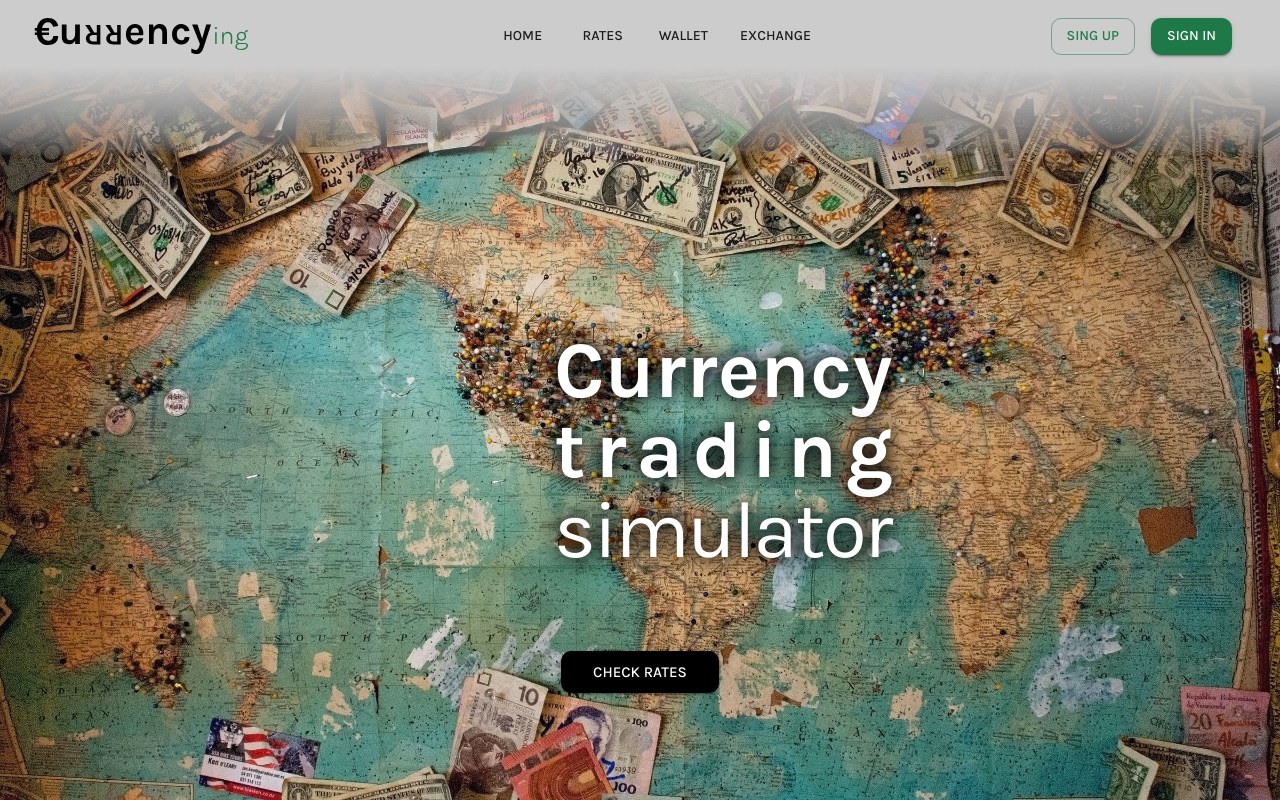
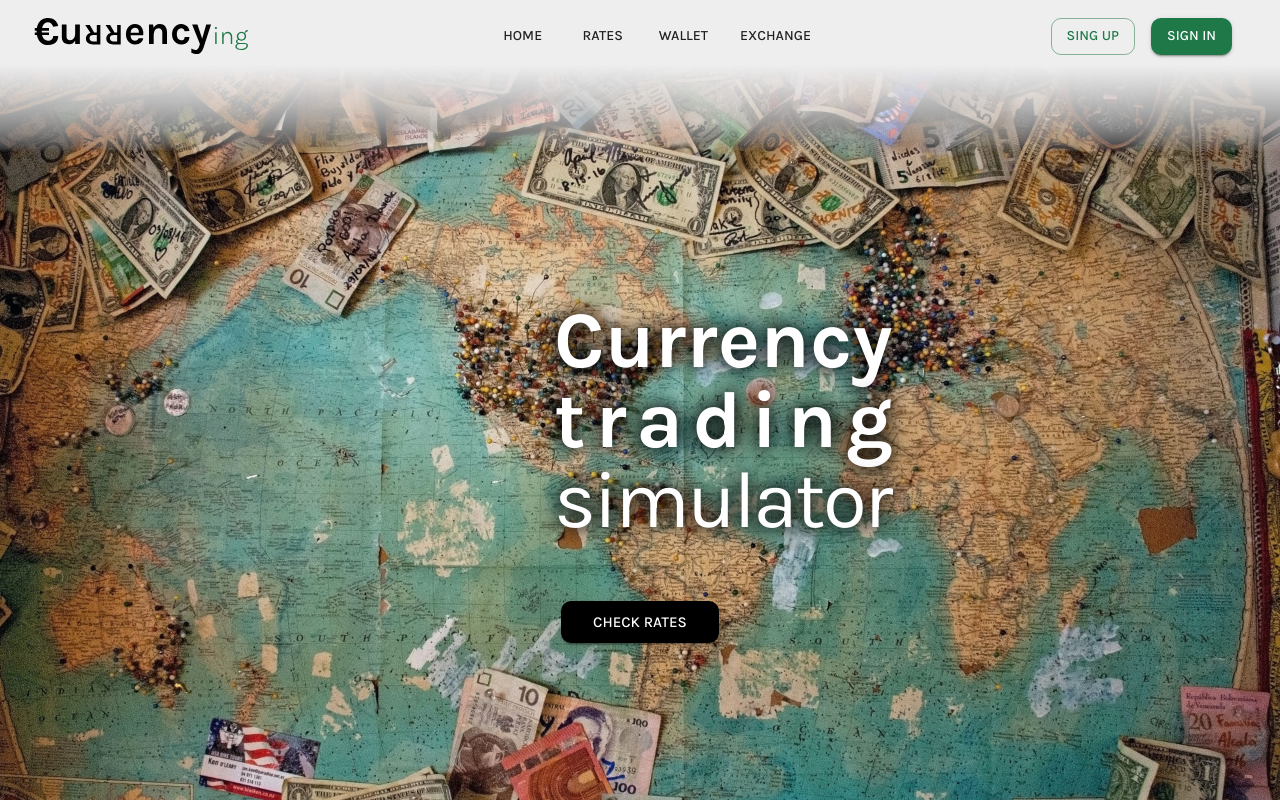
Before and after one commit to szymonkwak/currencying, a React (Create React App) app in the folder client/: page / in a window 1280 px wide. Built offline with nearby package versions, Linux system fonts and the light colour scheme; no server answers.

Commit message:
theme & landing page animation fix

```diff
--- a/client/src/components/Landing/Landing.tsx
+++ b/client/src/components/Landing/Landing.tsx
@@ -13,9 +13,10 @@ const Landing = () => {
         <Box component="h1" className="landing--heading">
           Currency <br />
           <span className="landing--heading-tr">trading</span> <br />
-          <span className="landing--heading-sm"> simulator</span>
+          <span className="landing--heading-sm">simulator</span>
         </Box>
       </Box>
+      <Box className="landing--buttonContainer">
         <Link to={routes.rates} {...{ style: { textDecoration: 'none' } }}>
           <Button
             variant="contained"
@@ -27,6 +28,7 @@ const Landing = () => {
           </Button>
         </Link>
       </Box>
+    </Box>
   );
 };
 
--- a/client/src/components/Landing/landing.css
+++ b/client/src/components/Landing/landing.css
@@ -11,14 +11,16 @@
 }
 
 .landing--content {
+  padding: 50px;
+  overflow: hidden;
   display: flex;
   align-items: flex-end;
-  margin: 80px 0;
+  margin-top: 60px;
 }
 
 .landing--card {
   height: 20rem;
-  background-color: rgba(0, 0, 0, 0.3);
+  background-color: rgba(0, 0, 0, 0.35);
   box-shadow: 0 0 30px black;
   animation: card 2s forwards;
 }
@@ -31,7 +33,7 @@
   text-shadow: 0 0 30px black, 0 0 15px black;
   margin: 0;
   padding: 0 2rem;
-  transform: translate(220%);
+  transform: translate(200%);
   animation: heading 2s forwards 1s;
 }
 
@@ -45,9 +47,15 @@
   font-weight: 400;
 }
 
+.landing--buttonContainer {
+  padding: 10px;
+  margin-bottom: 100px;
+  overflow: hidden;
+}
+
 .landing--button {
-  transform: translateY(300px);
-  animation: button 2s forwards 1.2s;
+  transform: translateY(200%);
+  animation: button 2s forwards 1s;
 }
 
 @media screen and (max-width: 650px) {
@@ -71,7 +79,7 @@
 
 @keyframes heading {
   from {
-    transform: translate(220%);
+    transform: translate(200%);
   }
   to {
     transform: translate(0);
@@ -89,7 +97,7 @@
 
 @keyframes button {
   from {
-    transform: translateY(300px);
+    transform: translateY(200%);
   }
   to {
     transform: translateY(0);
--- a/client/src/theme/theme.ts
+++ b/client/src/theme/theme.ts
@@ -5,7 +5,7 @@ export const theme = createTheme({
     mode: 'light',
     background: {
       default: '#212121',
-      paper: '#CCCCCC',
+      paper: '#EEEEEE',
     },
     primary: {
       main: '#1E7847',
```
Also changed, not shown: client/src/img/background.jpg. Lines whose indentation alone changed are shown as unchanged.
